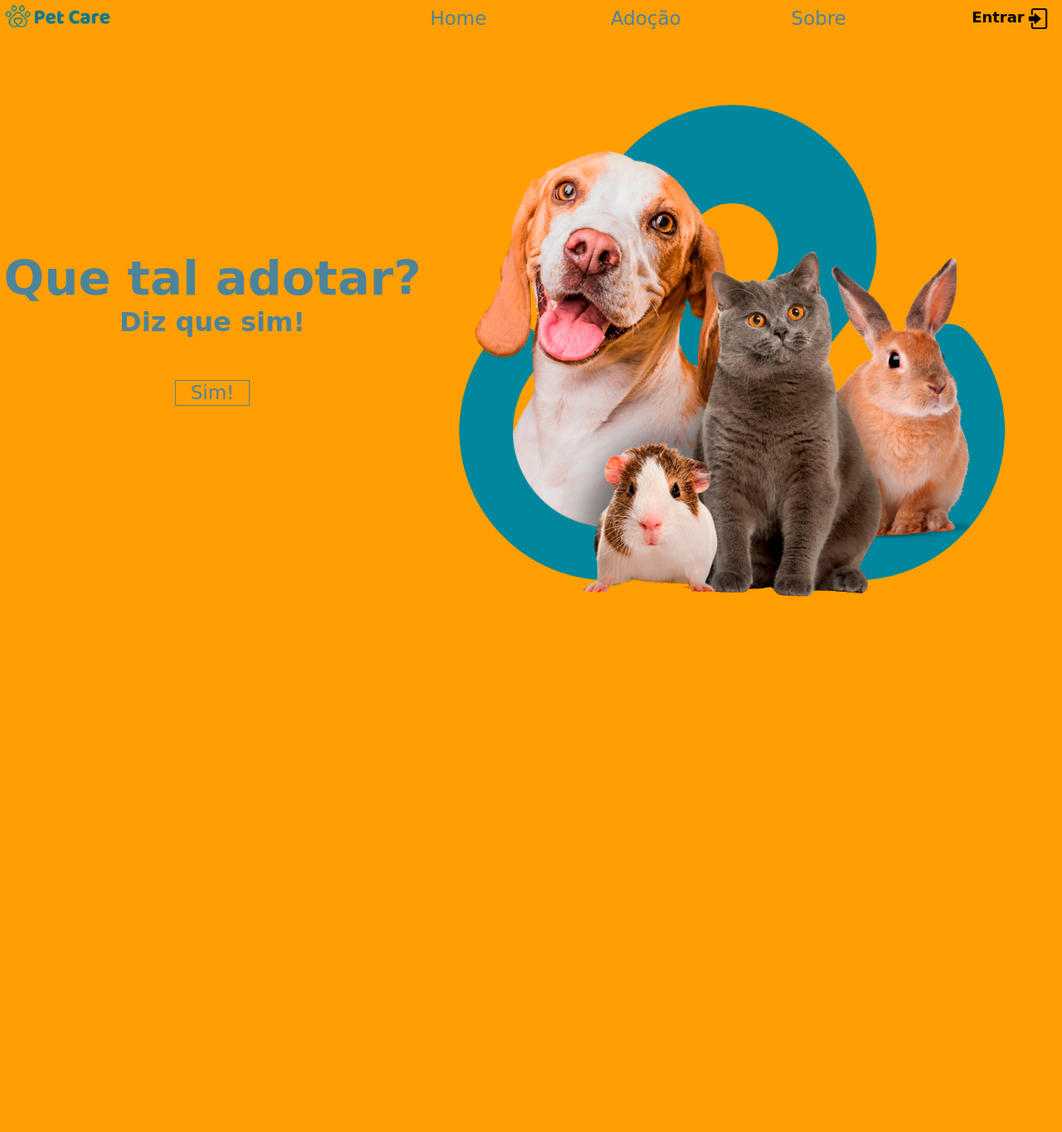
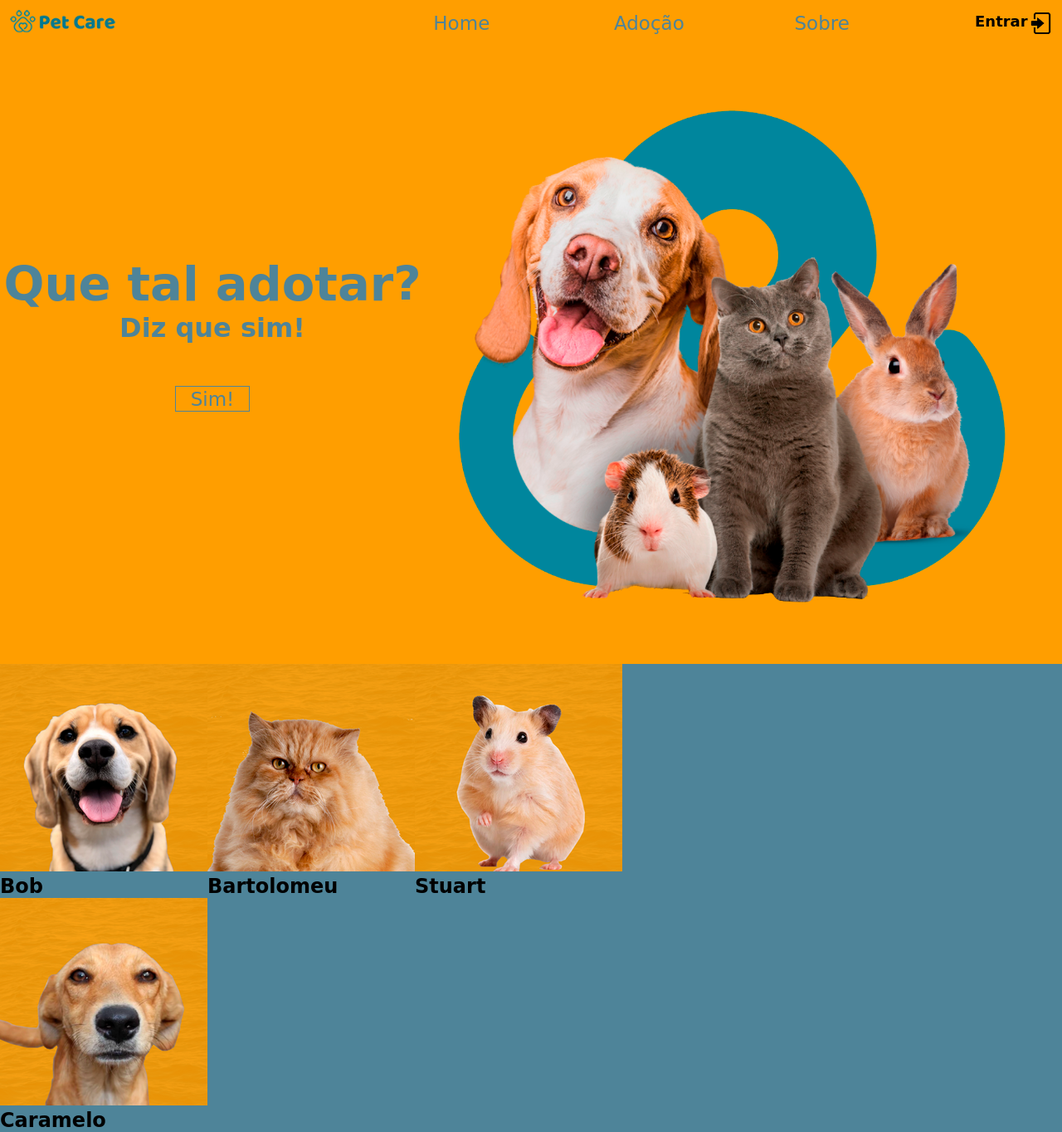
Before and after one commit to Davi-senna/PHP-ONG, a PHP site: page / in a window 1280 px wide. Shown: the whole page at 83% size. Before the commit the page ends 719 px from the top, so only its background shows below. Run offline with PHP 8.4, Linux system fonts and the light colour scheme; some web fonts are replaced.

Commit message:
fazendo tela de animais

```diff
--- a/index.css
+++ b/index.css
@@ -16,7 +16,7 @@ body{
     background-color: var(--cor-primaria);
 }
 
-header,ul,#button-login,#content-home,#home-text,#button-blue{
+header,ul,#button-login,#content-home,#home-text,#button-blue,#content-adoption,#adoption-image,#content-animal{
     display: flex;
 }
 
@@ -25,7 +25,7 @@ a {
 }
 
 header{
-   margin: 0.5vw;
+   margin: 1.5vh;
    height: 4vh;
    align-items: center;
 }
@@ -61,7 +61,7 @@ margin-left: 0.3vw;
 }
 
 #content-home{
-    height: 94vh;
+    height: 93vh;
 }
 
 #home-image{
@@ -101,3 +101,16 @@ margin-left: 0.3vw;
     justify-content: center;
     font-size: 1.8vw;
 }
+
+#content-adoption{
+    background-color: var(--cor-secundaria);
+}
+
+#adoption-image{
+    flex-wrap: wrap;
+    width: 60vw;
+}
+
+#content-animal img{
+    width: 20vw;
+}
--- a/index.php
+++ b/index.php
@@ -82,5 +82,38 @@ require_once("config.php");
 
     </section>
 
+    <section id="content-adoption">
+
+        <div id="adoption-image">
+
+            <div class="content-animal">
+                <img src="img/bob.png" alt="Imagem de animal">
+                <h1>Bob</h1>
+            </div>
+
+            <div class="content-animal">
+                <img src="img/bartolomeu.png" alt="Imagem de animal">
+                <h1>Bartolomeu</h1>
+            </div>
+
+            <div class="content-animal">
+                <img src="img/stuart.png" alt="Imagem de animal">
+                <h1>Stuart</h1>
+            </div>
+
+            <div class="content-animal">
+                <img src="img/caramelo.png" alt="Imagem de animal">
+                <h1>Caramelo</h1>
+            </div>
+
+        </div>
+
+        <div id="adoption-text">
+
+        </div>
+
+
+    </section>
+
 </body>
 </html>
```
Also changed, not shown: img/bartolomeu.png (added), img/bob.png (added), img/caramelo.png (added), img/stuart.png (added).
